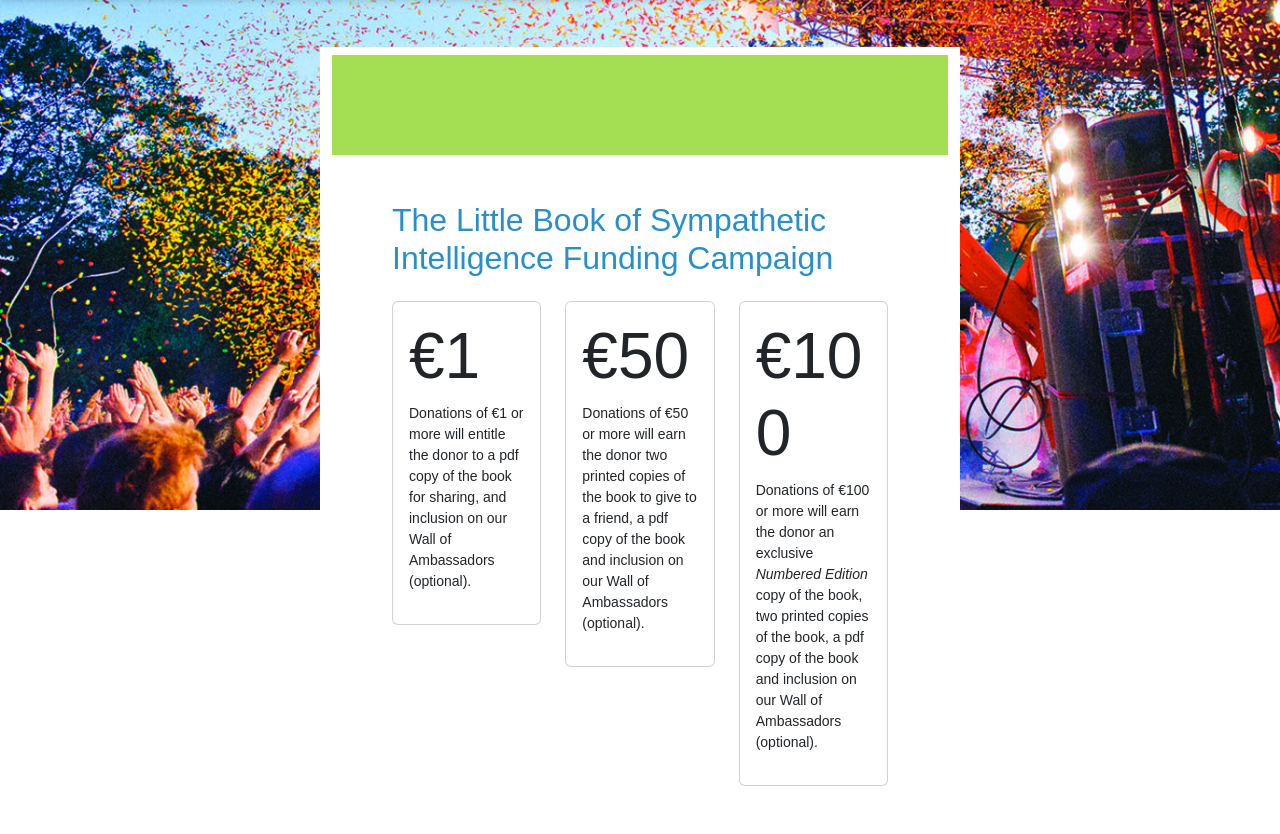
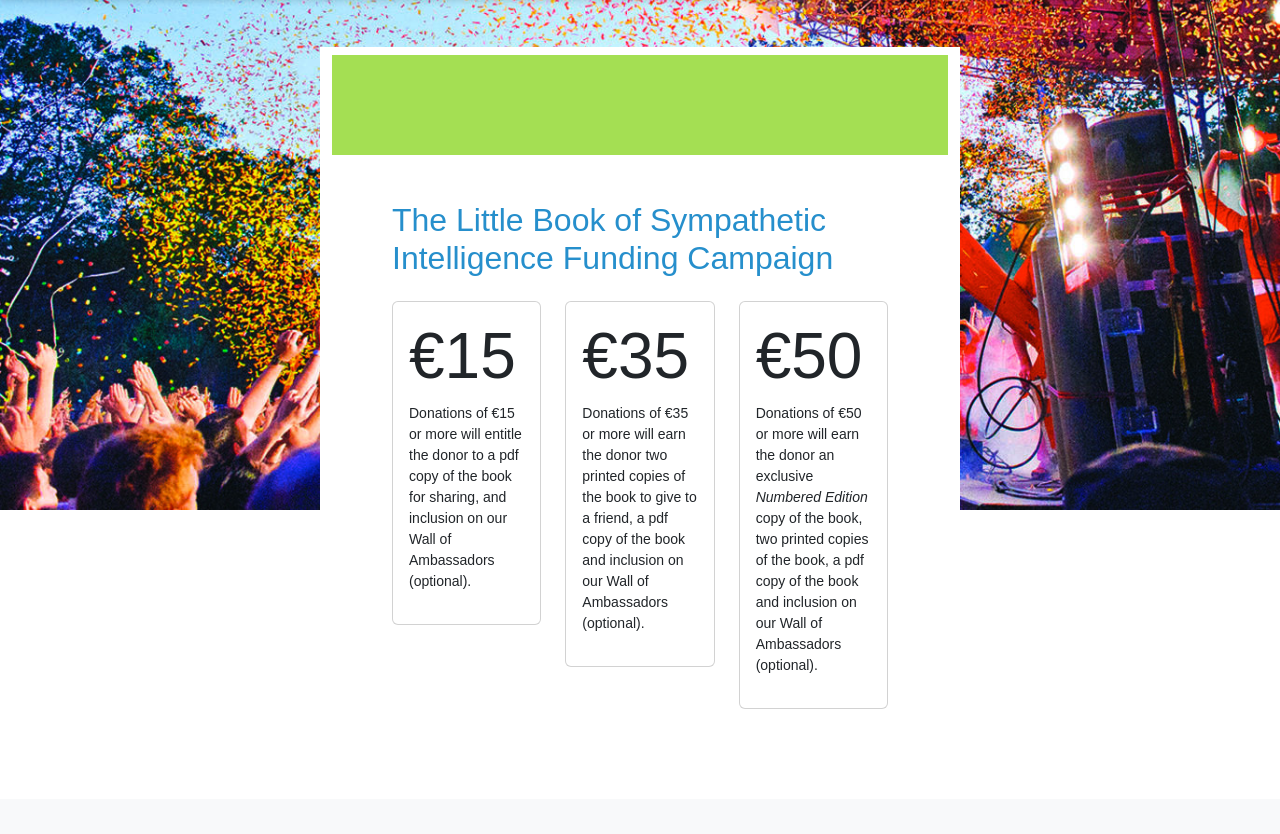
Before and after one commit to Sympathetic-Intelligence/tcfsi-flask-app, a Flask app: page /little_book in a window 1280 px wide. Shown: the part 159-993 px from the top of the page. After the commit the page ends 868 px from the top, so only its background shows below. Run offline with Flask 3, Linux system fonts and the light colour scheme; some libraries are stand-ins or nearby versions.

Commit message:
Update little_book.html
Changed the donation denominations to 15, 35 and 50

```diff
--- a/templates/little_book.html
+++ b/templates/little_book.html
@@ -31,9 +31,9 @@
 					<div class="col-lg-4">
 						<div class="card">
 						  <div class="card-body">
-						    <h5 class="card-title display-3">€1</h5>
+						    <h5 class="card-title display-3">€15</h5>
 						    <!-- <h6 class="card-subtitle mb-2 text-body-secondary">or more</h6> -->
-						    <p class="card-text small">Donations of €1 or more will entitle the donor to
+						    <p class="card-text small">Donations of €15 or more will entitle the donor to
 								a pdf copy of the book for sharing, and inclusion on our <strong>Wall of Ambassadors</strong> (optional).</p>
 								<div id="donate-button-1"></div>
 									<script src="https://www.paypalobjects.com/donate/sdk/donate-sdk.js" charset="UTF-8"></script>
@@ -55,9 +55,9 @@
 					<div class="col-lg-4">
 						<div class="card">
 						  <div class="card-body">
-						    <h5 class="card-title display-3">€50</h5>
+						    <h5 class="card-title display-3">€35</h5>
 						    <!-- <h6 class="card-subtitle mb-2 text-body-secondary">Card subtitle</h6> -->
-						    <p class="card-text small">Donations of €50 or more will earn the donor two printed copies of the book to give to a friend, a pdf copy of the book and inclusion on our <strong>Wall of Ambassadors</strong> (optional).</p>
+						    <p class="card-text small">Donations of €35 or more will earn the donor two printed copies of the book to give to a friend, a pdf copy of the book and inclusion on our <strong>Wall of Ambassadors</strong> (optional).</p>
 						    <div id="donate-button-2"></div>
 									<script src="https://www.paypalobjects.com/donate/sdk/donate-sdk.js" charset="UTF-8"></script>
 									<script>
@@ -79,9 +79,9 @@
 
 						<div class="card">
 						  <div class="card-body">
-						    <h5 class="card-title display-3">€100</h5>
+						    <h5 class="card-title display-3">€50</h5>
 						    <!-- <h6 class="card-subtitle mb-2 text-body-secondary">Card subtitle</h6> -->
-						    <p class="card-text small">Donations of €100 or more will earn the donor an exclusive <em>Numbered Edition</em> copy of the book, two printed copies of the book, a pdf copy of the book and inclusion on our <strong>Wall of Ambassadors</strong>  (optional).</p>
+						    <p class="card-text small">Donations of €50 or more will earn the donor an exclusive <em>Numbered Edition</em> copy of the book, two printed copies of the book, a pdf copy of the book and inclusion on our <strong>Wall of Ambassadors</strong>  (optional).</p>
 						    <div id="donate-button-3"></div>
 									<script src="https://www.paypalobjects.com/donate/sdk/donate-sdk.js" charset="UTF-8"></script>
 									<script>
```
